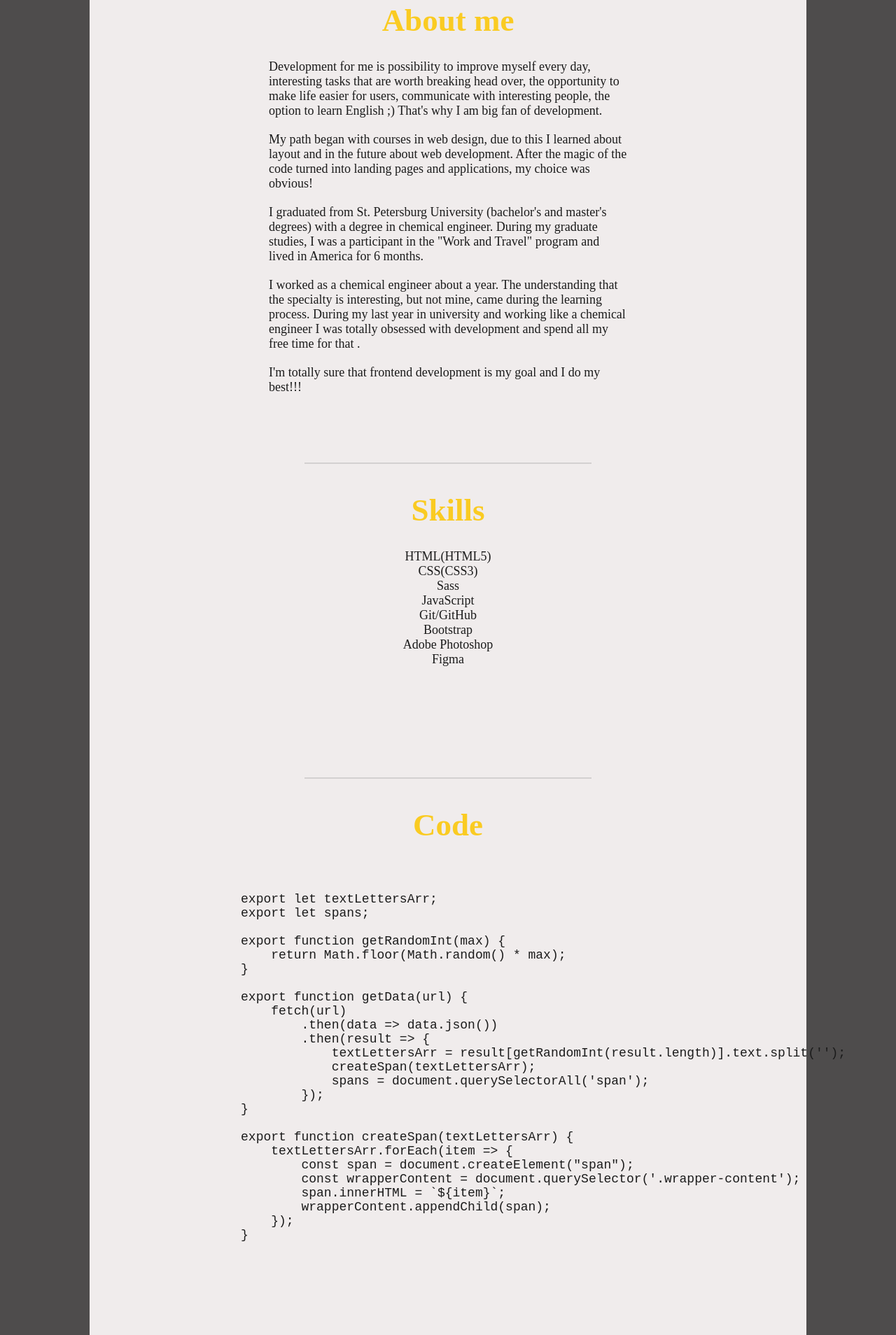
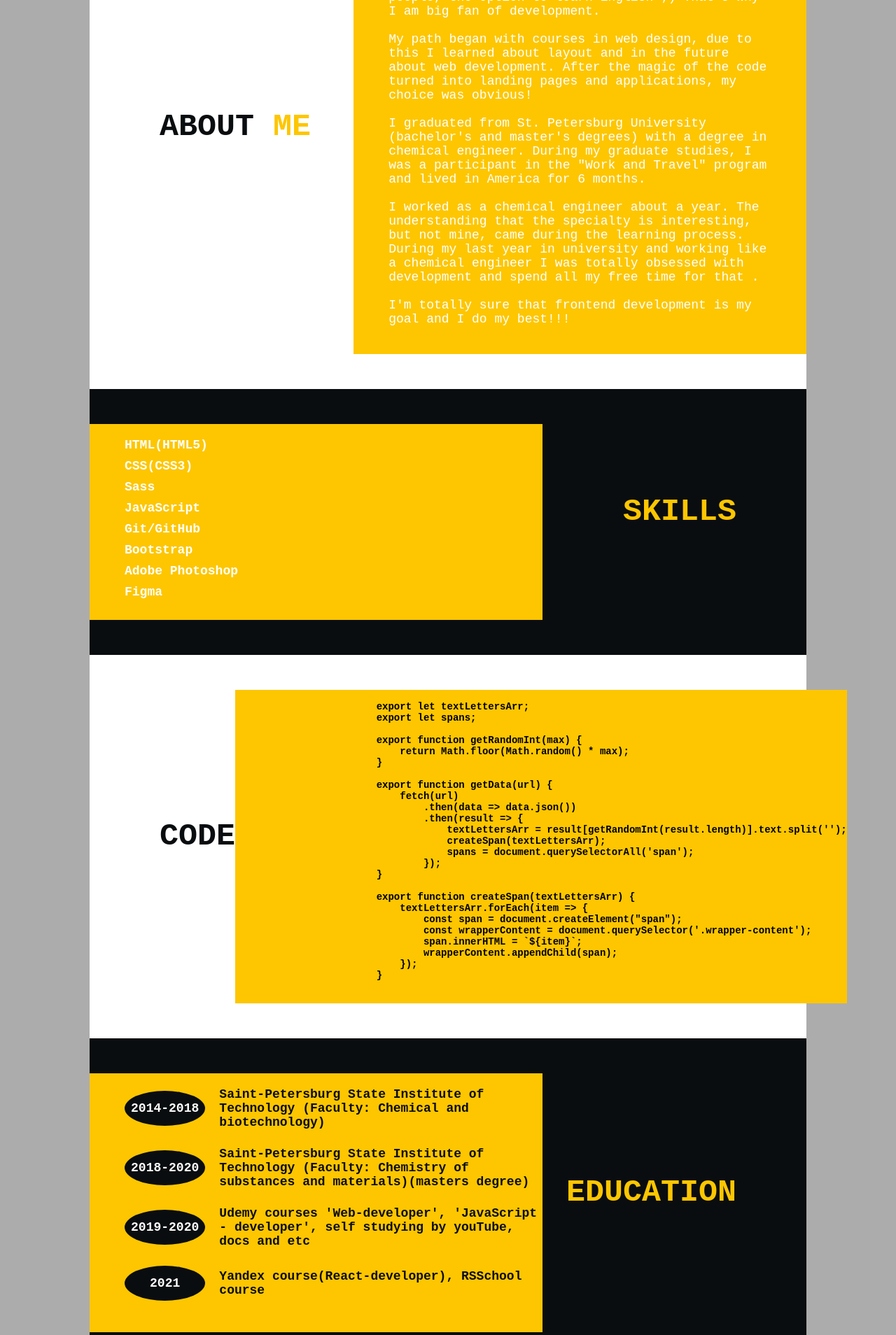
Before and after one commit to Ekaterina-Kuzina/rsschool-cv, a plain HTML site: page index.html in a window 1280 px wide. Shown: the part 889-2797 px from the top of the page at 70% size. Drawn offline with Linux system fonts and the light colour scheme; a web font is replaced by a local one.

Commit message:
feat: add styles all sections

```diff
--- a/index.html
+++ b/index.html
@@ -28,7 +28,7 @@
                 </div>
 
                 <div class="promo__img">
-                    <img src="img/photo.jpeg" alt="photo">
+                    <img src="img/photo-myself.jpg" alt="photo">
                 </div>
             </div>
         </div>
@@ -37,30 +37,39 @@
 
     <section class="about" id="about">
         <div class="container">
-            <div class="line"></div>
-            <h3 class="title" id="about__title">About me</h3>
+            <div class="about__wrapper">
+                <h3 class="title" id="about__title">About <span>me</span> </h3>
                 <div class="about__info">
-                <p>Development for me is possibility to improve myself every day, interesting tasks that are worth breaking head
-                    over, the opportunity to make life easier for users, communicate with interesting people, the option to learn
+                    <p>Development for me is possibility to improve myself every day, interesting tasks that are worth
+                        breaking head
+                        over, the opportunity to make life easier for users, communicate with interesting people, the
+                        option to learn
                         English ;)
                         That&#39;s why I am big fan of development.</p>
-                <p>My path began with courses in web design, due to this I learned about layout and in the future about web
-                    development. After the magic of the code turned into landing pages and applications, my choice was obvious!</p>
-                <p>I graduated from St. Petersburg University (bachelor&#39;s and master&#39;s degrees) with a degree in chemical
-                    engineer. During my graduate studies, I was a participant in the &quot;Work and Travel&quot; program and lived
+                    <p>My path began with courses in web design, due to this I learned about layout and in the future
+                        about web
+                        development. After the magic of the code turned into landing pages and applications, my choice
+                        was obvious!</p>
+                    <p>I graduated from St. Petersburg University (bachelor&#39;s and master&#39;s degrees) with a
+                        degree in chemical
+                        engineer. During my graduate studies, I was a participant in the &quot;Work and Travel&quot;
+                        program and lived
                         in America for 6 months.</p>
-                <p>I worked as a chemical engineer about a year. The understanding that the specialty is interesting, but not mine,
-                    came during the learning process. During my last year in university and working like a chemical engineer I was
+                    <p>I worked as a chemical engineer about a year. The understanding that the specialty is
+                        interesting, but not mine,
+                        came during the learning process. During my last year in university and working like a chemical
+                        engineer I was
                         totally obsessed with development and spend all my free time for that . </p>
                     <p>I&#39;m totally sure that frontend development is my goal and I do my best!!! </p>
+                </div>
             </div>
         </div>
     </section>
 
     <section class="skills" id="skills">
         <div class="container">
-            <div class="line"></div>
-            <h3 class="title" id="skills">Skills</h3>
+            <div class="skills__wrapper">
+                <h3 class="title" id="skills"><span>Skills</span></h3>
                 <ul>
                     <li>HTML(HTML5)</li>
                     <li>CSS(CSS3)</li>
@@ -72,11 +81,12 @@
                     <li>Figma</li>
                 </ul>
             </div>
+        </div>
 
     </section>
     <section class="code" id="code">
         <div class="container">
-            <div class="line"></div>
+            <div class="code__wrapper">
                 <h3 class="title" id="code__title">Code</h3>
                 <pre>
                     <code>
@@ -109,76 +119,58 @@
                 </pre>
             </div>
 
+        </div>
+
     </section>
 
     <section class="education" id="education">
         <div class="container">
-            <div class="line"></div>
+            <div class="education__wrapper">
                 <h3 class="title" id="education__title">Education</h3>
                 <div class="education__content">
-                <div class="education__left">
-                    Period
-                    <div>2014-2018</div>
-                    <div>2018-2020</div>
-                    <div>2019-2020</div>
-                    <div>2021</div>
-
-                </div>
-                <div class="education__right">
-                    University / couse
-                    <div>Saint-Petersburg State Institute of Technology (Faculty: Chemical and biotechnology)</div>
-                    <div>Saint-Petersburg State Institute of Technology (Faculty: Chemistry of substances and
-                        materials)(masters degree)</div>
-                    <div>Udemy courses &#39;Web-developer&#39;, &#39;JavaScript - developer&#39;, self studying by youTube,
-                            docs and etc</div>
-                    <div>Yandex course(React-developer), RSSchool course</div>
-
+                    <div class="education__block">
+                        <div class="education__year"> <span>2014-2018</span></div>
+                        <div class="education__place">
+                            Saint-Petersburg State Institute of Technology (Faculty: Chemical and biotechnology)
                         </div>
                     </div>
-            <table>
-                <thead>
-                    <tr>
-                        <th>Period</th>
-                        <th>University / couse</th>
-                    </tr>
-                </thead>
-                <tbody>
-                    <tr>
-                        <td>2014-2018</td>
-                        <td>Saint-Petersburg State Institute of Technology (Faculty: Chemical and biotechnology)</td>
-                    </tr>
-                    <tr>
-                        <td>2018-2020</td>
-                        <td>Saint-Petersburg State Institute of Technology (Faculty: Chemistry of substances and
-                            materials)(masters degree)</td>
-                    </tr>
-                    <tr>
-                        <td>2019-2020</td>
-                        <td>Udemy courses &#39;Web-developer&#39;, &#39;JavaScript - developer&#39;, self studying by youTube,
-                            docs and etc</td>
-                    </tr>
-                    <tr>
-                        <td>2021</td>
-                        <td>Yandex course(React-developer), RSSchool course</td>
-                    </tr>
-                </tbody>
-            </table>
+                    <div class="education__block">
+                        <div class="education__year"> <span>2018-2020</span></div>
+                        <div class="education__place">
+                            Saint-Petersburg State Institute of Technology (Faculty: Chemistry of substances and
+                            materials)(masters degree)
                         </div>
-
+                    </div>
+                    <div class="education__block">
+                        <div class="education__year"> <span>2019-2020</span></div>
+                        <div class="education__place">
+                            Udemy courses &#39;Web-developer&#39;, &#39;JavaScript - developer&#39;, self studying by
+                            youTube,
+                            docs and etc
+                        </div>
+                    </div>
+                    <div class="education__block">
+                        <div class="education__year"> <span>2021</span></div>
+                        <div class="education__place">
+                            Yandex course(React-developer), RSSchool course                        </div>
+                    </div>
+                </div>
+            </div>
+        </div>
     </section>
 
     <section class="languages" id="languages">
         <div class="container">
-            <div class="line"></div>
+            <div class="languages__wrapper">
                 <h3 class="title" id="languages">Languages</h3>
 
                 <ul>
-                <li>English B1 (I was participate of work and travel program. I lived in America for 6 months)</li>
+                    <li>English B1</li>
                     <li>German A1</li>
                 </ul>
             </div>
+        </div>
     </section>
-
 </body>
 
 </html>
--- a/style.css
+++ b/style.css
@@ -1,25 +1,32 @@
+@import url('https://fonts.googleapis.com/css2?family=Azeret+Mono:wght@300;400;500;600&display=swap');
+
 * {
     box-sizing: border-box;
     margin: 0;
     padding: 0;
 }
-body{
-    background-color: rgb(78, 76, 76);
+
+body {
+    font-family: 'Azeret Mono', monospace;
+    font-weight: 600;
+    background-color: rgb(173, 172, 172);
     font-size: 18px;
-    color: rgb(27, 27, 27);
+    color: #fff;
 }
+
 .container {
     max-width: 100%;
     margin: 0 auto;
 }
 
 section {
-    height: 800px;
+    /* height: 800px; */
     width: 80%;
     margin: 0 auto;
-    background-color: rgb(240, 236, 236);
+    /* background-color: rgb(240, 236, 236); */
 }
-section:first-child{
+
+section:first-child {
     margin-top: 50px;
 }
 
@@ -31,88 +38,198 @@ header .nav {
     list-style-type: none;
     width: 100%;
     height: 70px;
-    background-color: rgb(27, 27, 27);
+    background-color: #FDC600;
 }
-header .nav a{
+
+header .nav a {
     text-decoration: none;
     font-size: 18px;
-    color: rgb(240, 236, 236);
+    color: #fff;
 }
-header .nav li:hover{
+
+header .nav li:hover {
     transform: scale(1.2);
     transition: .5s all;
 }
-header .nav a:hover{
-    color: #facb22;
+
+header .nav a:hover {
+    color: #0A0D0F;
     transition: .5s all;
 }
 
-.promo__content{
+.promo {
+    background-color: #0A0D0F;
+}
+
+.promo__content {
     display: flex;
     justify-content: space-between;
     align-items: center;
     margin-top: 100px;
     padding: 0 100px;
 }
-.promo__content .promo__name{
+
+.promo__content .promo__name {
     margin-bottom: 15px;
     font-size: 55px;
 }
-.promo__content .promo__speciality{
+
+.promo__content .promo__speciality {
     font-size: 25px;
-    color: rgb(97, 95, 95);
+    color: #adacac;
 }
 
-.title{
+.title {
     font-size: 45px;
     text-align: center;
     margin-bottom: 30px;
-    color: #facb22;
-}
-.line{
-    width: 40%;
-    height: 2px;
-    margin: 0 auto 40px;
-    background-color: rgba(97, 95, 95, .2);
+    text-transform: uppercase;
+    color: #0A0D0F;
 }
 
-.about{
-    height: 700px;
+.title span {
+    text-transform: uppercase;
+    color: #FDC600;
 }
 
-.about .about__info{
-    width: 50%;
-    margin: 0 auto;
-}
-.about .about__info p {
-    font-size: 18px;
-    margin-bottom: 20px;
+.about {
+    /* height: 700px; */
+    padding: 50px 0px 50px 100px;
+    background-color: #fff;
 }
 
-.skills, .education, .languages{
+.about .about__wrapper {
+    display: flex;
+    justify-content: space-between;
+    align-items: center;
+}
+
+.about .about__wrapper .about__info {
+    width: 70%;
+    padding: 20px 50px;
+    font-weight: 400;
+    background-color: #FDC600;
+
+}
+
+.about .about__wrapper .about__info p {
+    margin-bottom: 20px;
+    font-size: 18px;
+    color: #fff;
+}
+
+.skills {
+    padding: 50px 100px 50px 0px;
+    background-color: #0A0D0F;
+}
+
+.skills .skills__wrapper {
+    display: flex;
+    justify-content: space-between;
+    align-items: center;
+}
+
+/* .skills, .education, .languages{
     height: 450px;
+} */
+.skills .skills__wrapper .title {
+    order: 2;
 }
 
 .skills ul {
-    text-align: center;
+    width: 70%;
+    padding: 20px 50px;
+    color: #fff;
+    background-color: #FDC600;
+    order: 1;
 }
 
-.skills ul li{
+.skills ul li {
+    margin-bottom: 10px;
     list-style-type: none;
 }
 
-.education__content{
+.code {
+    background-color: #fff;
+    color: black;
+}
+
+.code .code__wrapper {
     display: flex;
     justify-content: space-between;
-    width: 800px;
-    margin: 0 auto;
+    align-items: center;
+    padding: 50px 0px 50px 100px;
+
 }
-.education__content .education__left{
+
+.code .code__wrapper pre {
+    font-size: 14px;
+    background-color: #FDC600;
+}
+
+.education {
+    background-color: #0A0D0F;
+}
+
+.education .education__wrapper {
+    display: flex;
+    justify-content: space-between;
+    align-items: center;
+    padding: 50px 100px 50px 0px;
+}
+
+.education .education__wrapper .title {
+    color: #FDC600;
+    order: 2;
+}
+
+.education .education__wrapper .education__content {
+    width: 70%;
+    padding: 20px 0px 20px 50px;
+    background-color: #FDC600;
+    order: 1;
+}
+
+.education .education__wrapper .education__content .education__block {
+    display: flex;
+    justify-content: space-between;
+    align-items: center;
+    margin-bottom: 25px;
+
+}
+
+.education .education__wrapper .education__content .education__block .education__year {
+    display: flex;
+    justify-content: center;
+    align-items: center;
     width: 20%;
+    height: 50px;
+    background-color: #0A0D0F;
+    border-radius: 100%;
 }
-.education__content .education__left div {
+
+.education .education__wrapper .education__content .education__block .education__place {
+    margin-left: 20px;
+    width: 80%;
+    color: #0A0D0F;
+}
+.languages{
+    margin-bottom: 50px;
+    background-color: #fff;
+}
+.languages .languages__wrapper{
+    display: flex;
+    justify-content: space-between;
+    align-items: center;
+    padding: 50px 0px 50px 100px;
+}
+.languages .languages__wrapper ul{
+    padding: 20px 50px;
+    width: 70%;
+    color: #0A0D0F;
+    background-color: #FDC600;
+    list-style-type: none;
+}
+.languages .languages__wrapper ul li{
     margin-bottom: 10px;
 }
-.education__content .education__right{
-    width: 80%;
-}
```
Also changed, not shown: img/photo-myself.jpg (added). Lines whose indentation alone changed are shown as unchanged.
